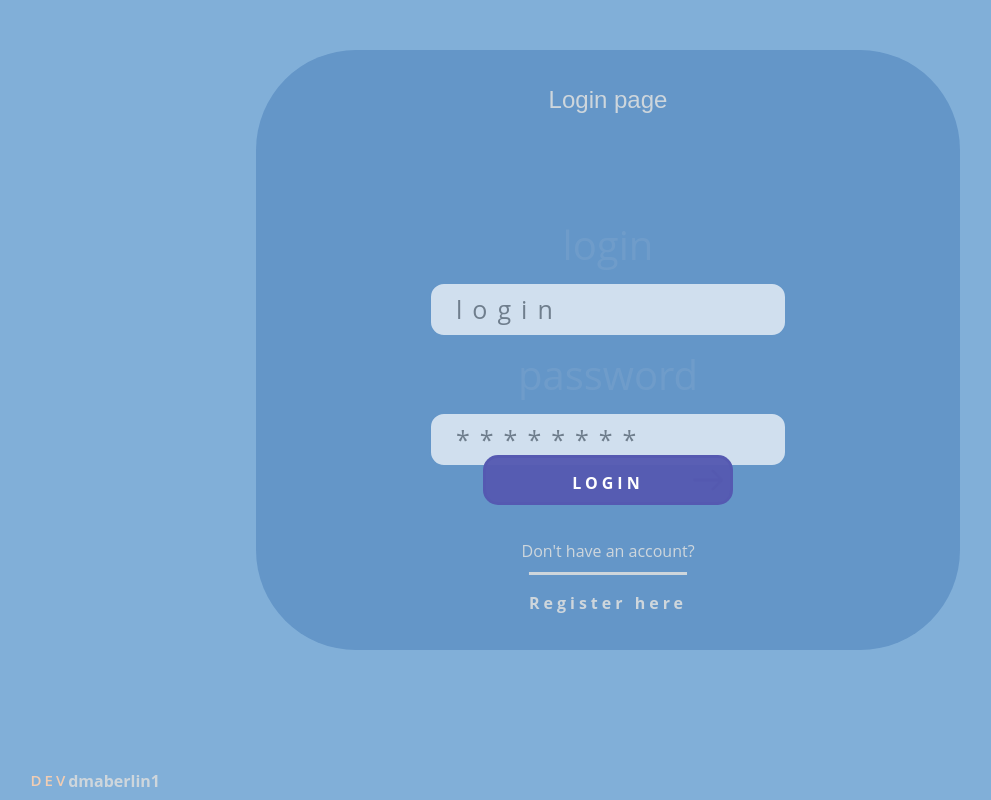
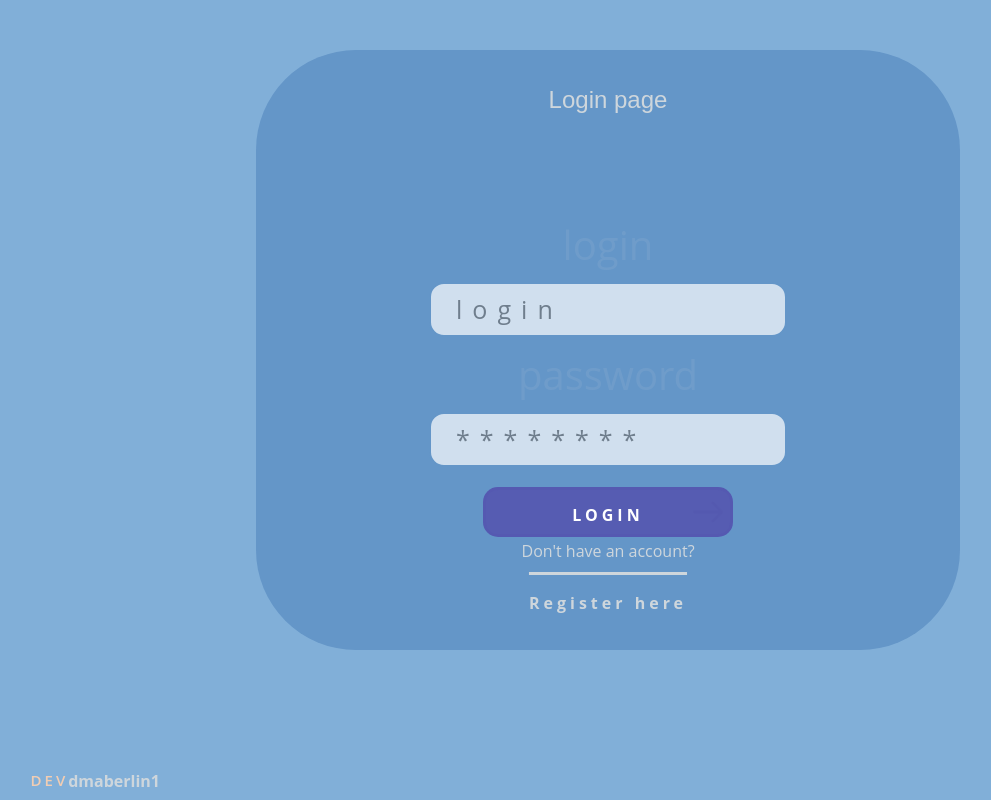
Before and after one commit to otecMuxah/dimaB, a React (Create React App) app: page /login in a window 1280 px wide. Shown: the whole page, without its empty margins (32-1023 px from the left). Built offline with nearby package versions, Linux system fonts and the light colour scheme.

Commit message:
fix: button  position for notebooks

```diff
--- a/src/scss/components/_button.scss
+++ b/src/scss/components/_button.scss
@@ -67,3 +67,12 @@ a:hover + .icon{
 }
 
 }
+
+@media (max-height: 850px){
+  .button{
+    top: 64%;
+  }
+  //p{
+  //  font-size: 20px;
+  //}
+}
```
